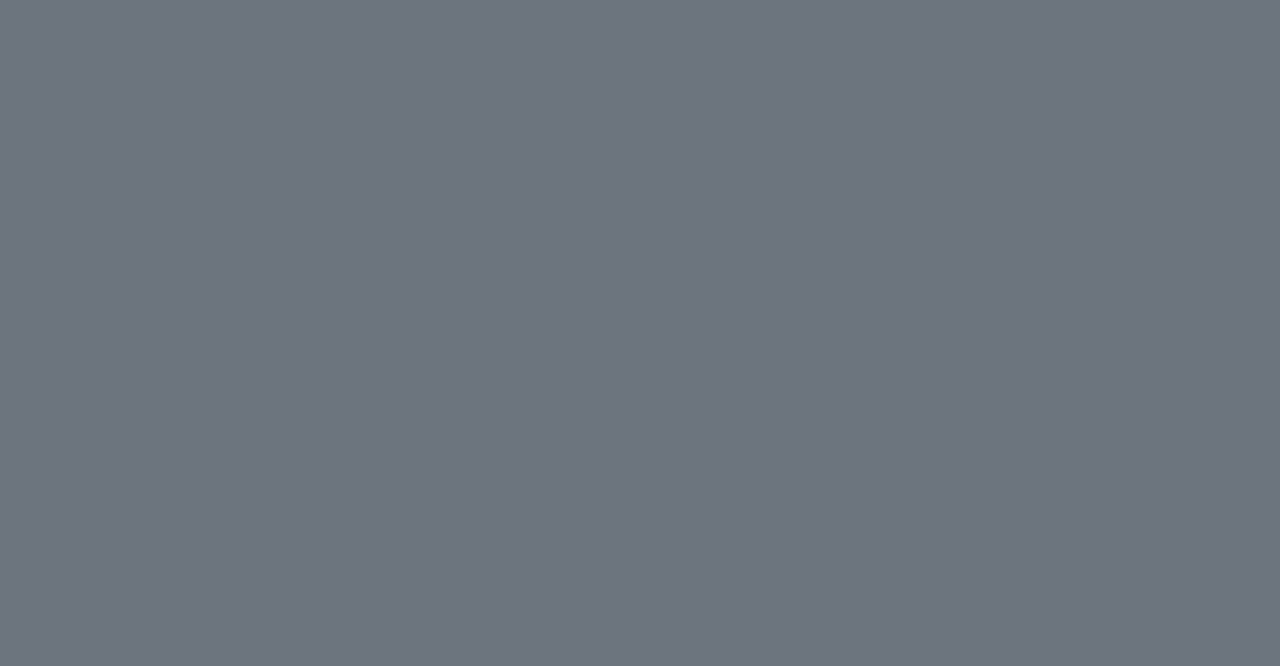
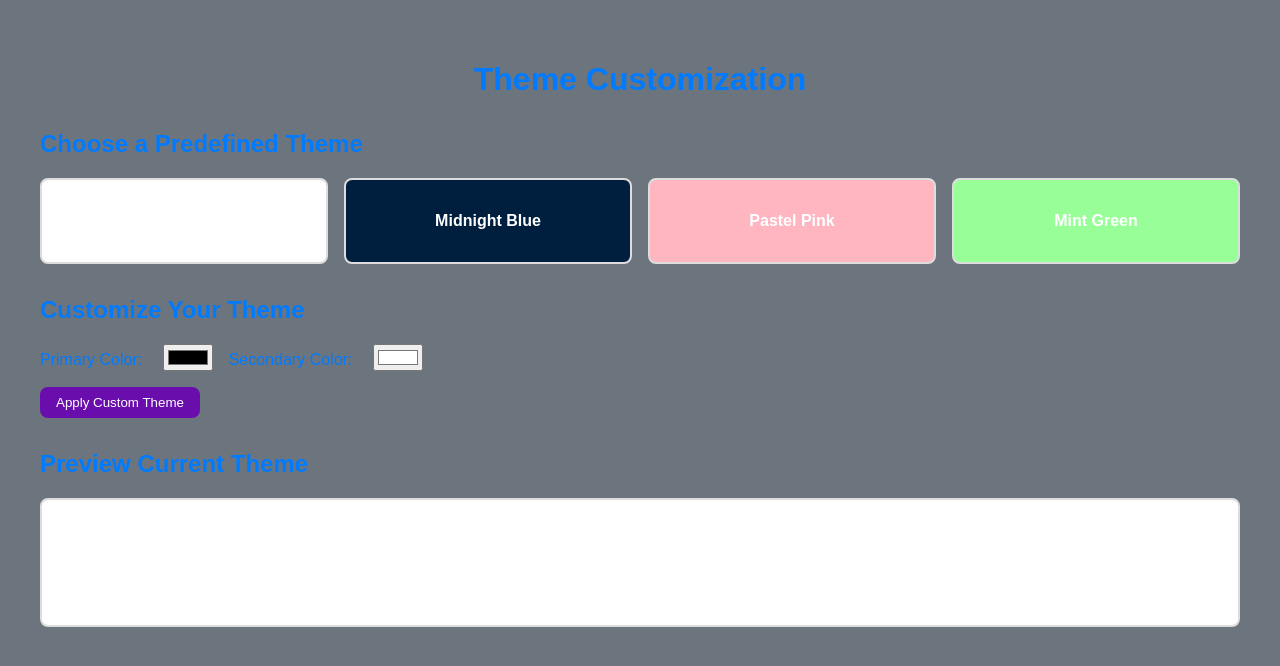
Before and after one commit to Vaibhavii3/thinkspace, a React (Create React App) app: page /ThemeCustomization in a window 1280 px wide. Before the commit this address had no page. Shown: the top 666 px of the page. Built offline with nearby package versions, Linux system fonts and the light colour scheme.

Commit message:
added theme customization

```diff
--- a/src/App.js
+++ b/src/App.js
@@ -13,6 +13,8 @@ import NoteManagement from './components/NoteManagement';
 import ArchiveFeature from './components/ArchiveFeature';
 import TaggingSystem from './components/TaggingSystem';
 import ProfilePage from './components/ProfilePage';
+import ThemeCustomization from './components/ThemeCustomization';
+
 
 function App() {
 
@@ -56,6 +58,7 @@ function App() {
           <Route path="/archivefeature" element={<ArchiveFeature />} />
           <Route path="/taggingsystem" element={<TaggingSystem />} />
           <Route path="/ProfilePage" element={<ProfilePage />} />
+          <Route path="/ThemeCustomization" element={<ThemeCustomization />} />
 
         </Routes>
       </Router>
--- /dev/null
+++ b/src/components/ThemeCustomization.js
@@ -0,0 +1,131 @@
+import React, { useState } from "react";
+
+const ThemeCustomization = () => {
+  // Predefined themes
+  const themes = [
+    { name: "Classic Light", primary: "#ffffff", secondary: "#f4f4f4" },
+    { name: "Midnight Blue", primary: "#001f3f", secondary: "#001f3f" },
+    { name: "Pastel Pink", primary: "#ffb6c1", secondary: "#ffe4e1" },
+    { name: "Mint Green", primary: "#98ff98", secondary: "#e0ffe0" },
+  ];
+
+  // State for current theme and custom theme
+  const [currentTheme, setCurrentTheme] = useState(themes[0]);
+  const [customTheme, setCustomTheme] = useState({
+    primary: "#000000",
+    secondary: "#ffffff",
+  });
+
+  const handleThemeChange = (theme) => {
+    setCurrentTheme(theme);
+    // Save to localStorage or backend
+  };
+
+  const handleCustomThemeChange = (e) => {
+    const { name, value } = e.target;
+    setCustomTheme((prev) => ({ ...prev, [name]: value }));
+  };
+
+  const applyCustomTheme = () => {
+    setCurrentTheme(customTheme);
+    // Save to localStorage or backend
+  };
+
+  return (
+    <div style={{ padding: "2rem", fontFamily: "Arial, sans-serif" }}>
+      <h1 style={{ textAlign: "center", marginBottom: "2rem" }}>
+        Theme Customization
+      </h1>
+
+      {/* Predefined Themes */}
+      <div style={{ marginBottom: "2rem" }}>
+        <h2>Choose a Predefined Theme</h2>
+        <div
+          style={{
+            display: "grid",
+            gridTemplateColumns: "repeat(auto-fit, minmax(150px, 1fr))",
+            gap: "1rem",
+          }}
+        >
+          {themes.map((theme, index) => (
+            <div
+              key={index}
+              onClick={() => handleThemeChange(theme)}
+              style={{
+                border: "2px solid #ddd",
+                borderRadius: "8px",
+                padding: "1rem",
+                cursor: "pointer",
+                textAlign: "center",
+                backgroundColor: theme.primary,
+                color: theme.secondary === "#ffffff" ? "#000" : "#fff",
+              }}
+            >
+              <p style={{ fontWeight: "bold" }}>{theme.name}</p>
+            </div>
+          ))}
+        </div>
+      </div>
+
+      {/* Custom Theme */}
+      <div style={{ marginBottom: "2rem" }}>
+        <h2>Customize Your Theme</h2>
+        <div style={{ display: "flex", gap: "1rem", alignItems: "center" }}>
+          <div>
+            <label>Primary Color: </label>
+            <input
+              type="color"
+              name="primary"
+              value={customTheme.primary}
+              onChange={handleCustomThemeChange}
+              style={{ marginLeft: "1rem" }}
+            />
+          </div>
+          <div>
+            <label>Secondary Color: </label>
+            <input
+              type="color"
+              name="secondary"
+              value={customTheme.secondary}
+              onChange={handleCustomThemeChange}
+              style={{ marginLeft: "1rem" }}
+            />
+          </div>
+        </div>
+        <button
+          onClick={applyCustomTheme}
+          style={{
+            marginTop: "1rem",
+            padding: "0.5rem 1rem",
+            backgroundColor: "#6a0dad",
+            color: "#fff",
+            border: "none",
+            borderRadius: "8px",
+            cursor: "pointer",
+          }}
+        >
+          Apply Custom Theme
+        </button>
+      </div>
+
+      {/* Preview */}
+      <div>
+        <h2>Preview Current Theme</h2>
+        <div
+          style={{
+            border: "2px solid #ddd",
+            borderRadius: "8px",
+            padding: "2rem",
+            textAlign: "center",
+            backgroundColor: currentTheme.primary,
+            color: currentTheme.secondary === "#ffffff" ? "#000" : "#fff",
+          }}
+        >
+          <p style={{ fontSize: "1.2rem" }}>This is how your theme looks!</p>
+        </div>
+      </div>
+    </div>
+  );
+};
+
+export default ThemeCustomization;
```
